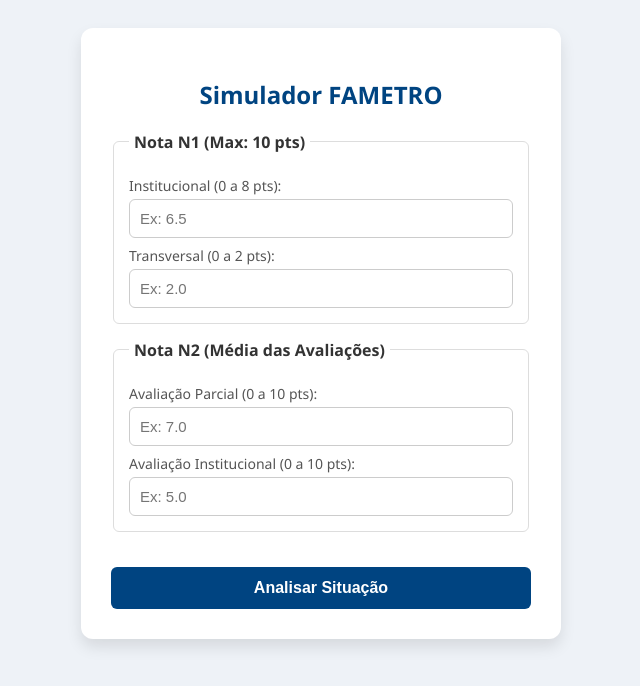
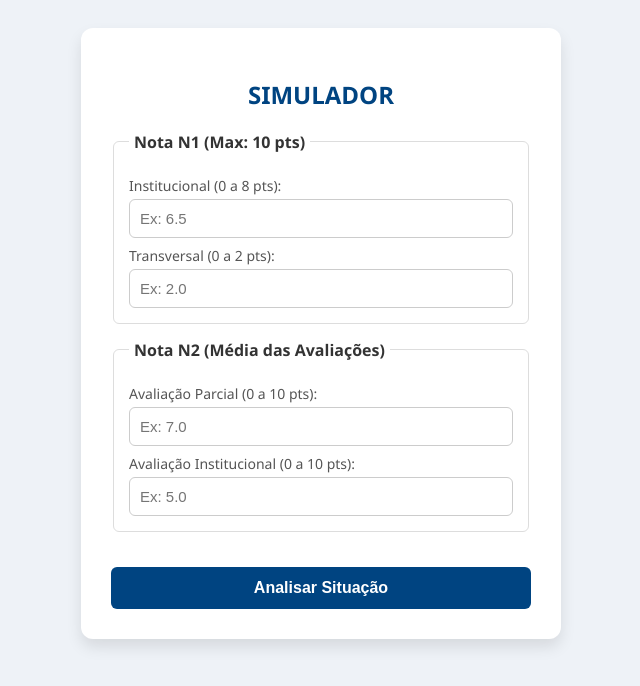
Before and after one commit to raphaelcolares93-crypto/simulador-fametro, a plain HTML site: page index.html in a window 1280 px wide. Shown: the whole page, without its empty margins (319-959 px from the left). Drawn offline with Linux system fonts and the light colour scheme.

Commit message:
Atualizar título interno para SIMULADOR

```diff
--- a/index.html
+++ b/index.html
@@ -23,7 +23,7 @@
 <body>
 
 <div class="card">
-    <h2>Simulador FAMETRO</h2>
+    <h2>SIMULADOR</h2>
 
     <!-- BLOCO N1 -->
     <fieldset>
```
